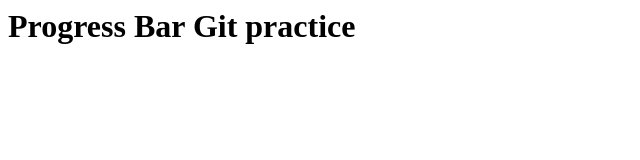
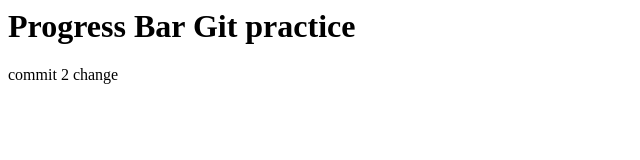
Before and after one commit to twilightboy/pbgit, a plain HTML site: page index.html in a window 1280 px wide. Shown: the full height of the page, 0-640 px from the left. Drawn offline with Linux system fonts and the light colour scheme.

Commit message:
Add div chage commit 2

```diff
--- a/index.html
+++ b/index.html
@@ -1 +1,2 @@
 <h1>Progress Bar Git practice</h1>
+<div>commit 2 change</div>
```
